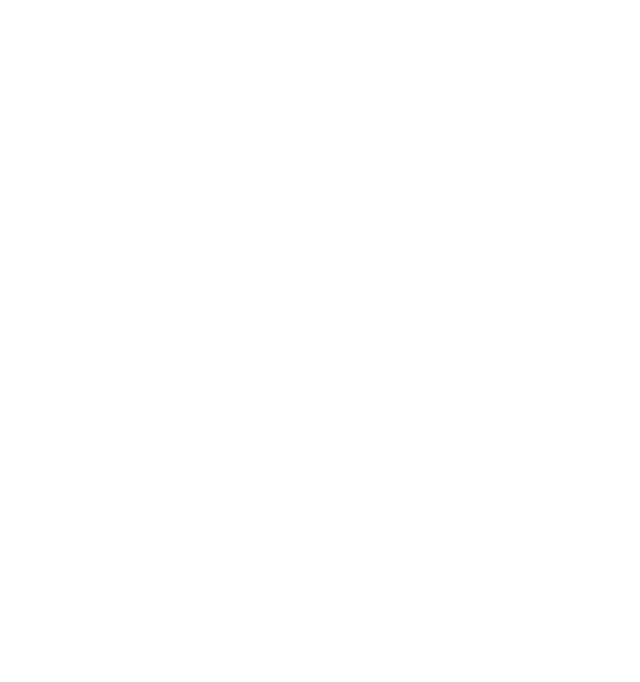
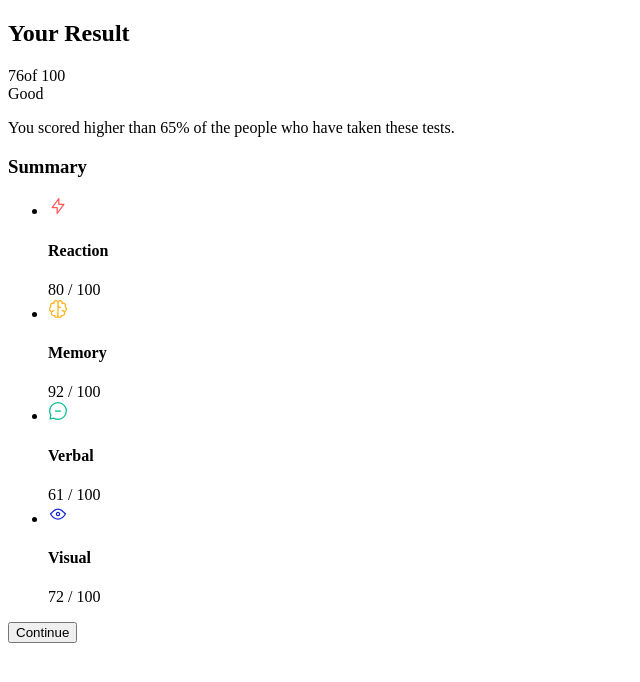
Before and after one commit to KirativeWD/results-summary, a React (Vite) app: page / in a window 1280 px wide. Shown: the top 682 px of the page, without its empty margins (0-640 px from the left). Built offline with nearby package versions, Linux system fonts and the light colour scheme.

Commit message:
Created summary components

```diff
--- a/src/App.jsx
+++ b/src/App.jsx
@@ -1,10 +1,14 @@
-import './App.css'
+import React from 'react';
+import data from './data/data.json';
+import SummaryCard from './components/SummaryCard';
+import './App.css';
 
 function App() {
 
   return (
-    <>
-    </>
+    <main>
+      <SummaryCard summaryData={data} />
+    </main>
   )
 }
 
--- /dev/null
+++ b/src/components/Result.jsx
@@ -0,0 +1,45 @@
+import React from "react";
+
+function Result({ summaryData }) {
+
+    const scoreList = summaryData.map(data => {
+        return data.score;
+    });
+
+    const totalScore = scoreList.reduce((acc, score) => acc + score, 0);
+
+    const averageScore = Math.round(totalScore / scoreList.length);
+
+    let resultRating = "";
+
+    if (averageScore >= 90) {
+        resultRating = "Excellent";
+    } else if (averageScore >= 80) {
+        resultRating = "Very Good";
+    } else if (averageScore >= 70) {
+        resultRating = "Good";
+    } else if (averageScore >= 60) {
+        resultRating = "Average";
+    } else if (averageScore >= 50) {
+        resultRating = "Below Average";
+    } else {
+        resultRating = "Needs Improvement";
+    };
+
+    return (
+        <section>
+            <h2>Your Result</h2>
+            <div>
+                <span>
+                    <span>{averageScore}</span>
+                    of 100
+                </span>
+            </div>
+            <span>{resultRating}</span>
+            <p>You scored higher than 65% of the people who have taken these tests.</p>
+        </section>
+    )
+
+}
+
+export default Result;
--- /dev/null
+++ b/src/components/Summary.jsx
@@ -0,0 +1,29 @@
+import React from "react";
+
+function Summary({ summaryData }) {
+
+    return (
+        <section>
+            <h3>Summary</h3>
+            <ul>
+                {summaryData.map(data => {
+                    return (
+                        <li>
+                            <div>
+                                <img src={data.icon} alt="" />
+                                <h4>{data.category}</h4>
+                            </div>
+                            <div>
+                                <span>{data.score} / 100</span>
+                            </div>
+                        </li>
+                    )
+                })}
+            </ul>
+            <button>Continue</button>
+        </section>
+    )
+
+}
+
+export default Summary;
--- /dev/null
+++ b/src/components/SummaryCard.jsx
@@ -0,0 +1,16 @@
+import React from "react";
+import Summary from "./Summary";
+import Result from "./Result";
+
+function SummaryCard({ summaryData }) {
+
+    return (
+        <article>
+            <Result summaryData={summaryData} />
+            <Summary summaryData={summaryData} />
+        </article>
+    )
+
+}
+
+export default SummaryCard;
```
